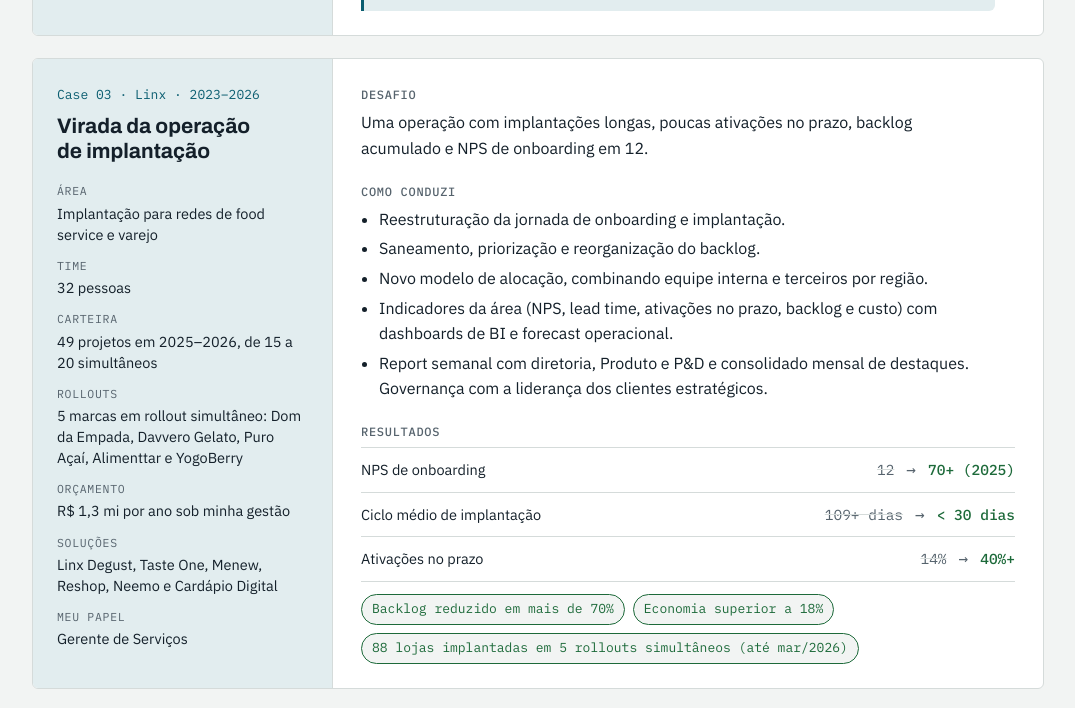
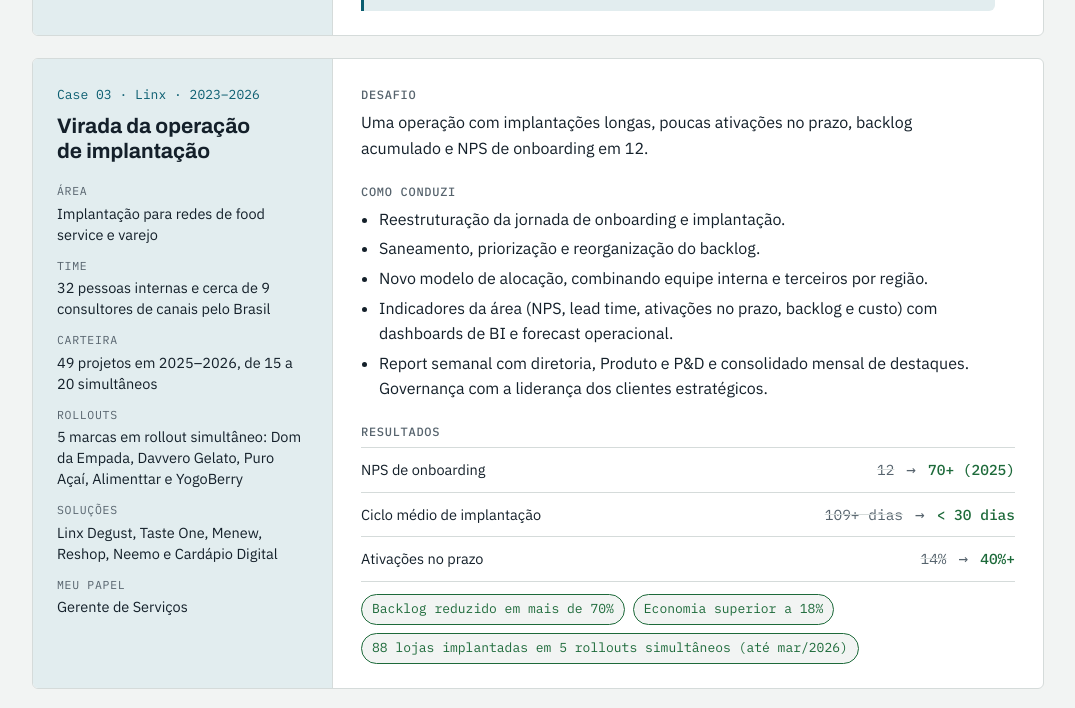
Before and after one commit to gaaherrera/portfolio, a plain HTML site: page index.html in a window 1280 px wide. Shown: the part 1705-2413 px from the top of the page, without its empty margins (102-1177 px from the left). Drawn offline with Linux system fonts and the light colour scheme.

Commit message:
Add files via upload

```diff
--- a/index.html
+++ b/index.html
@@ -257,7 +257,7 @@ td.proj small { display: block; font-weight: 400; color: var(--muted); font-size
 
 <div class="wrap">
   <div class="numbers" aria-label="Números de destaque">
-    <div class="num"><b>32 pessoas</b><span>no time de implantação que liderei na Linx</span></div>
+    <div class="num"><b>41 pessoas</b><span>32 no time interno e cerca de 9 consultores de canais pelo Brasil</span></div>
     <div class="num"><b>600+ lojas</b><span>no maior rollout nacional de PDV que conduzi</span></div>
     <div class="num"><b>109 → &lt;30 dias</b><span>ciclo médio de implantação</span></div>
     <div class="num"><b>12 → 70+</b><span>NPS de onboarding</span></div>
@@ -344,10 +344,9 @@ td.proj small { display: block; font-weight: 400; color: var(--muted); font-size
         <h3>Virada da operação de implantação</h3>
         <dl>
           <div><dt>Área</dt><dd>Implantação para redes de food service e varejo</dd></div>
-          <div><dt>Time</dt><dd>32 pessoas</dd></div>
+          <div><dt>Time</dt><dd>32 pessoas internas e cerca de 9 consultores de canais pelo Brasil</dd></div>
           <div><dt>Carteira</dt><dd>49 projetos em 2025–2026, de 15 a 20 simultâneos</dd></div>
           <div><dt>Rollouts</dt><dd>5 marcas em rollout simultâneo: Dom da Empada, Davvero Gelato, Puro Açaí, Alimenttar e YogoBerry</dd></div>
-          <div><dt>Orçamento</dt><dd>R$ 1,3 mi por ano sob minha gestão</dd></div>
           <div><dt>Soluções</dt><dd>Linx Degust, Taste One, Menew, Reshop, Neemo e Cardápio Digital</dd></div>
           <div><dt>Meu papel</dt><dd>Gerente de Serviços</dd></div>
         </dl>
```
